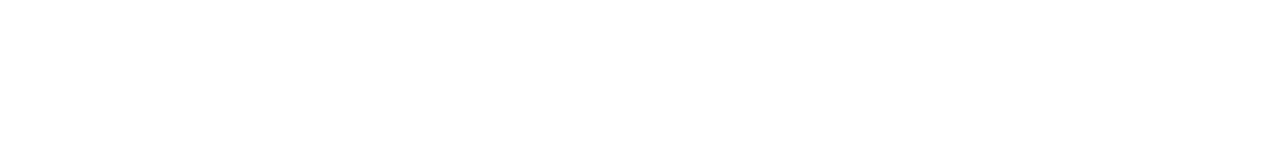
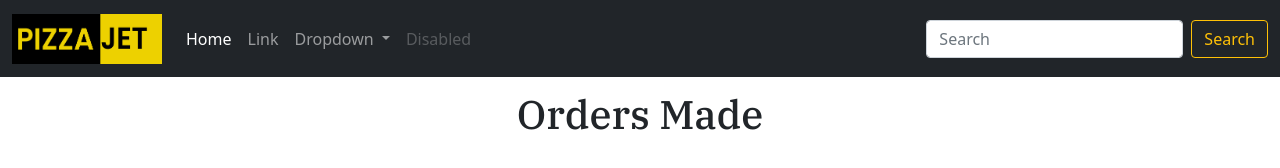
Before and after one commit to Charity-Mutembei/RESTAU-LANDING-REPO, a plain HTML site: page cart.html in a window 1280 px wide. Drawn offline with nearby package versions, Linux system fonts and the light colour scheme; a web font is replaced by a local one.

Commit message:
Cart creation

```diff
--- a/cart.html
+++ b/cart.html
@@ -21,7 +21,52 @@
 </head>
 <body>
     <section>
+        <div class="cart">
+            <div class="navigation2">
+                <nav class="navbar navbar-expand-lg navbar-dark bg-dark">
+                    <div class="container-fluid">
+                      <a class="navbar-brand" href="#">
+                        <img src="ASSETS/IMAGES/LOGO/logo1.png" alt=""
+                        width="150" height="50" class="d-inline-block align-text-top">
+                      </a>
+                      <div class="collapse navbar-collapse" id="navbarSupportedContent">
+                        <ul class="navbar-nav me-auto mb-2 mb-lg-0">
+                          <li class="nav-item">
+                            <a class="nav-link active" aria-current="page" href="#">Home</a>
+                          </li>
+                          <li class="nav-item">
+                            <a class="nav-link" href="#">Link</a>
+                          </li>
+                          <li class="nav-item dropdown">
+                            <a class="nav-link dropdown-toggle" href="#" id="navbarDropdown" role="button" data-bs-toggle="dropdown" aria-expanded="false">
+                              Dropdown
+                            </a>
+                            <ul class="dropdown-menu" aria-labelledby="navbarDropdown">
+                              <li><a class="dropdown-item" href="#">Action</a></li>
+                              <li><a class="dropdown-item" href="#">Another action</a></li>
+                              <li><hr class="dropdown-divider"></li>
+                              <li><a class="dropdown-item" href="#">Something else here</a></li>
+                            </ul>
+                          </li>
+                          <li class="nav-item">
+                            <a class="nav-link disabled" href="#" tabindex="-1" aria-disabled="true">Disabled</a>
+                          </li>
+                        </ul>
+                        <form class="d-flex">
+                          <input class="form-control me-2" type="search" placeholder="Search" aria-label="Search">
+                          <button class="btn btn-outline-warning btn-dark" type="submit">Search</button>
+                        </form>
+                      </div>
+                    </div>
+                  </nav>
+               </div>
+           </div>
+           <!-- end of navbar  -->
 
+           <div class="orderPlaced">
+               <h1>Orders Made</h1>
+           </div>
+        </div>
     </section>
 
 </body>
--- a/index1.css
+++ b/index1.css
@@ -0,0 +1,13 @@
+*{
+    margin: 0;
+    padding: 0;
+    box-sizing: border-box;
+}
+.cart{
+    background-color: white;
+}
+.orderPlaced >h1{
+font-family: 'IBM Plex Serif', serif;
+margin-top: 1%;
+text-align: center;
+}
```
